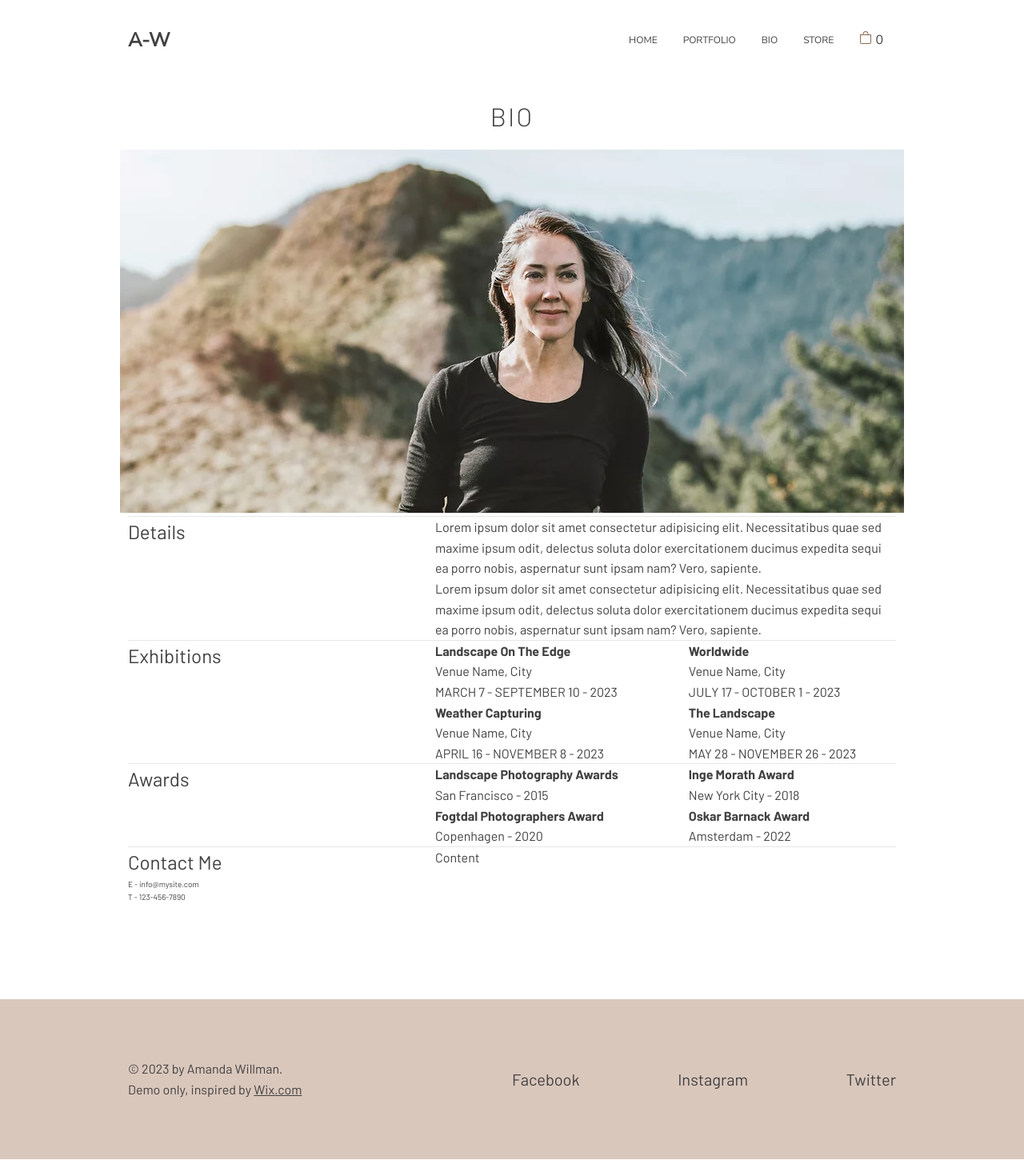
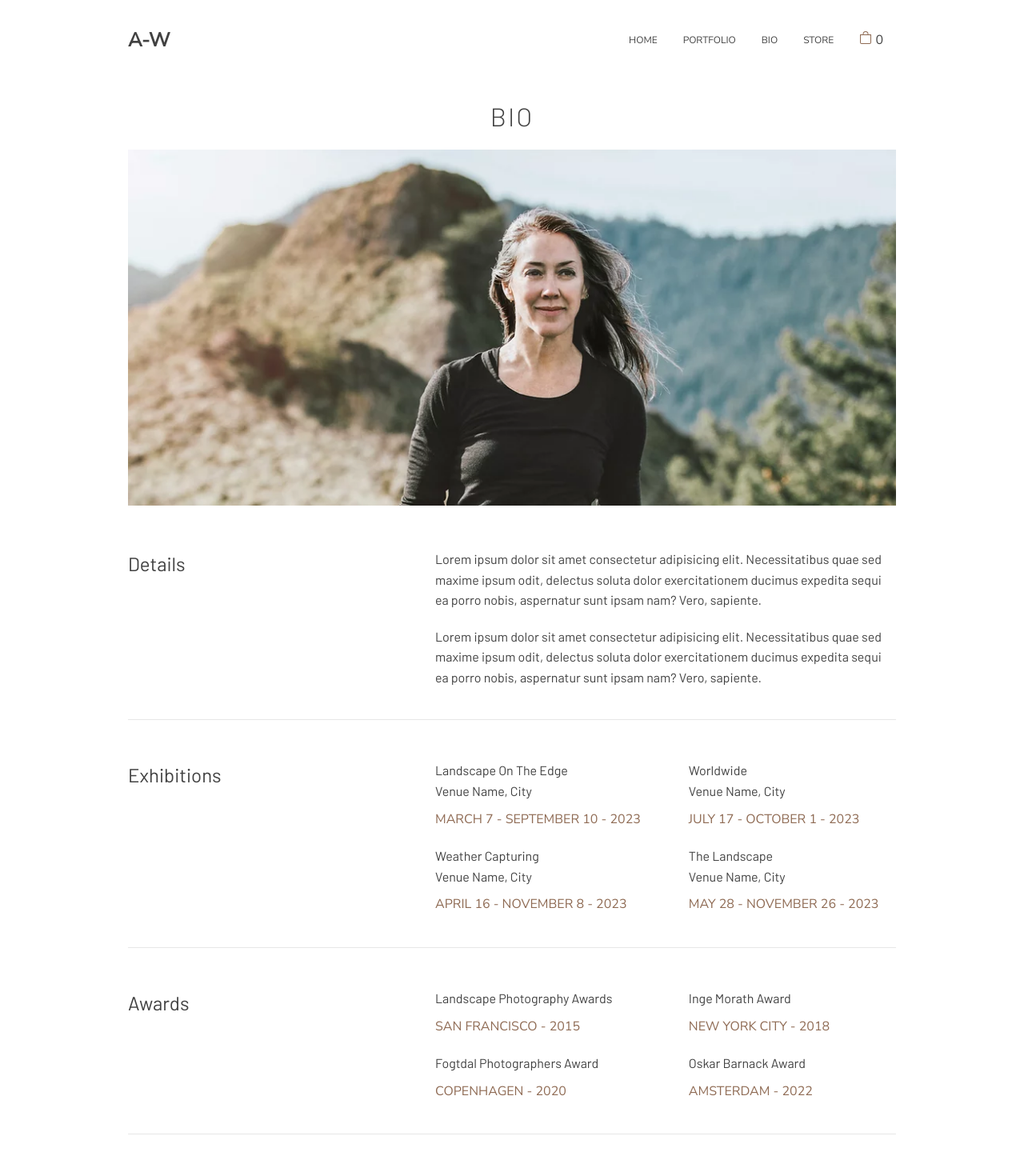
Before and after one commit to Knopkaivy/photographer-portfolio-demo, a React (Create React App) app: page /bio in a window 1280 px wide. Shown: the top 1470 px of the page at 80% size. Before the commit the page ends 1449 px from the top, so only its background shows below. Built offline with nearby package versions, Linux system fonts and the light colour scheme.

Commit message:
Add styles for img and contacts to Bio component

```diff
--- a/src/Bio.jsx
+++ b/src/Bio.jsx
@@ -45,7 +45,7 @@ const Bio = () => {
         <p>
           {exhb.venue}, {exhb.city}
         </p>
-        <p>
+        <p className="Bio__sectionListItemDate">
           {exhb.start} - {exhb.end} - {exhb.year}
         </p>
       </div>
@@ -67,7 +67,7 @@ const Bio = () => {
     return (
       <div className="Bio__sectionListItem" key={award.name}>
         <h4>{award.name}</h4>
-        <p>
+        <p className="Bio__sectionListItemDate">
           {award.city} - {award.year}
         </p>
       </div>
@@ -78,20 +78,24 @@ const Bio = () => {
     <div className="Bio container">
       <h2 className="Bio__header">Bio</h2>
       <div className="Bio__imageContainer">
-        <img src={images.Self} alt="portrait of photographer" />
+        <img
+          src={images.Self}
+          alt="portrait of photographer"
+          className="Bio__image"
+        />
       </div>
-      <section className="Bio__section">
+      <section className="Bio__section ">
         <div className="Bio__sectionHeader">
           <h3>Details</h3>
         </div>
         <div className="Bio__sectionContent">
-          <p>
+          <p className="Bio__sectionDetails">
             Lorem ipsum dolor sit amet consectetur adipisicing elit.
             Necessitatibus quae sed maxime ipsum odit, delectus soluta dolor
             exercitationem ducimus expedita sequi ea porro nobis, aspernatur
             sunt ipsam nam? Vero, sapiente.
           </p>
-          <p>
+          <p className="Bio__sectionDetails">
             Lorem ipsum dolor sit amet consectetur adipisicing elit.
             Necessitatibus quae sed maxime ipsum odit, delectus soluta dolor
             exercitationem ducimus expedita sequi ea porro nobis, aspernatur
@@ -99,7 +103,7 @@ const Bio = () => {
           </p>
         </div>
       </section>
-      <section className="Bio__section">
+      <section className="Bio__section Bio__section-border">
         <div className="Bio__sectionHeader">
           <h3>Exhibitions</h3>
         </div>
@@ -107,7 +111,7 @@ const Bio = () => {
           {exhibitionList}
         </div>
       </section>
-      <section className="Bio__section">
+      <section className="Bio__section Bio__section-border">
         <div className="Bio__sectionHeader">
           <h3>Awards</h3>
         </div>
@@ -115,8 +119,8 @@ const Bio = () => {
           {awardList}
         </div>
       </section>
-      <section className="Bio__section">
-        <div className="Bio__sectionHeader">
+      <section className="Bio__section Bio__section-border">
+        <div className="Bio__sectionHeader Bio__sectionHeader-contacts">
           <h3>Contact Me</h3>
           <p>E - info@mysite.com</p>
           <p>T - 123-456-7890</p>
--- a/src/styles/Bio.css
+++ b/src/styles/Bio.css
@@ -11,12 +11,23 @@
   letter-spacing: 2px;
   margin-bottom: 1.6rem;
 }
+.Bio__imageContainer {
+  width: 100%;
+}
+.Bio__image {
+  width: 100%;
+  object-fit: cover;
+}
 .Bio__section {
   width: 100%;
   display: flex;
   justify-content: space-between;
+  padding: 5rem 0 2rem 0;
+}
+.Bio__section-border {
   border-top: 1px solid rgba(199, 199, 199, 0.42);
 }
+
 .Bio__sectionHeader {
   flex-basis: 30%;
 }
@@ -35,4 +46,21 @@
 }
 .Bio__sectionListItem {
   flex-basis: 45%;
+  margin-bottom: 2rem;
 }
+.Bio__sectionListItem h4 {
+  font-size: 1.6rem;
+  font-weight: 400;
+}
+.Bio__sectionListItemDate {
+  font-family: 'Nunito Sans', sans-serif;
+  text-transform: uppercase;
+  color: var(--color-secondary);
+  margin-top: 1rem;
+}
+.Bio__sectionDetails {
+  margin-bottom: 2rem;
+}
+.Bio__sectionHeader-contacts p {
+  font-size: 1.6rem;
+}
```
